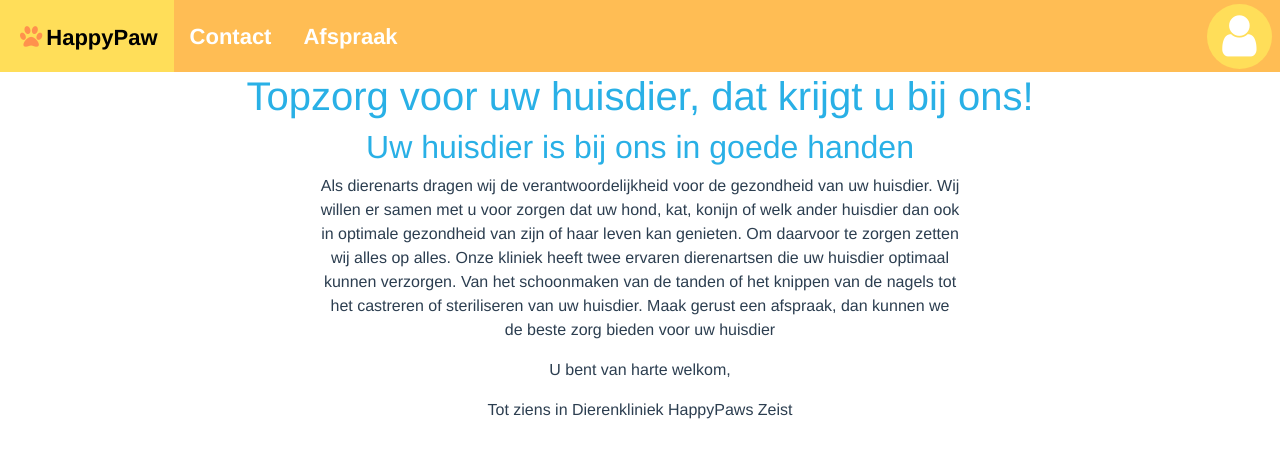
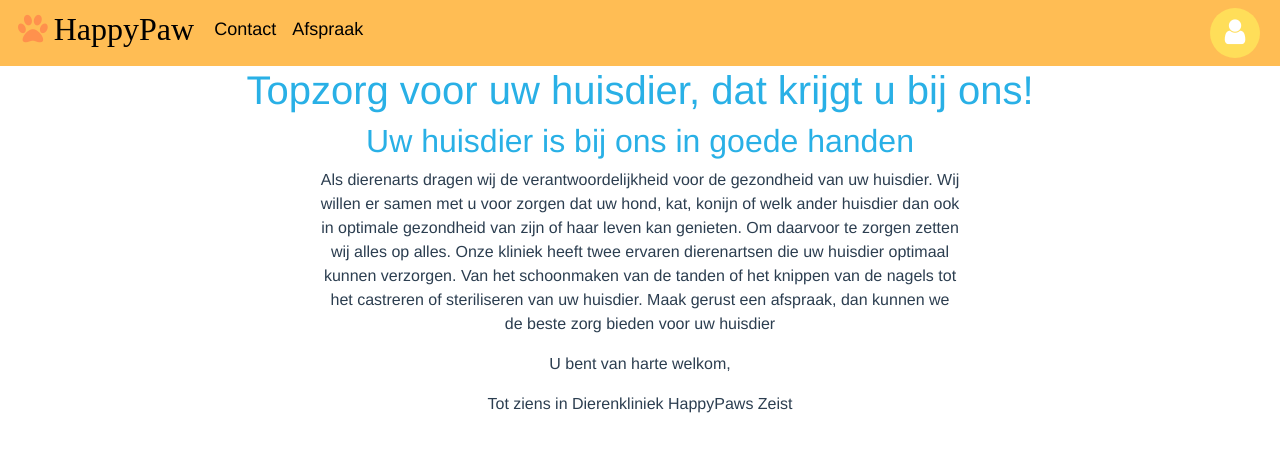
Before and after one commit to Educom-Trainees/educom-dierenartsen, a Vue app: page / in a window 1280 px wide. Shown: the top 458 px of the page. Built offline with nearby package versions, Linux system fonts and the light colour scheme.

Commit message:
Implemented responsive design

```diff
--- a/src/components/TopNavigation.vue
+++ b/src/components/TopNavigation.vue
@@ -1,106 +1,83 @@
 <template>
-    <nav class="topnav">
-        <router-link to="/">
-            <i class="fa fa-paw paw-icon" aria-hidden="true"></i>
-            <span class="hp">HappyPaw</span>
+    <nav class="navbar navbar-expand-lg navbar-light">
+        <div class="navbar-nav h-40">
+            <router-link to="/" class="navbar-brand">
+                <i class="fa fa-paw brand-logo" aria-hidden="true">
+                    <span class="brand-text">HappyPaw</span>
+                </i>
             </router-link>
-        <router-link to="/contact">Contact</router-link>
-        <router-link to="/afspraak-maken">Afspraak</router-link>
-        <div class="dropdown">
-            <div class="dot">
-                <i class="fa fa-user user-icon" aria-hidden="true"></i>
         </div>
-            <div class="dropdown-content">
-                <ul class="user-nav">
+        <button class="navbar-toggler" type="button" data-toggle="collapse" data-bs-toggle="collapse" data-target="#navbarSupportedContent" data-bs-target="#navbarSupportedContent" aria-controls="navbarSupportedContent" aria-expanded="false" aria-label="Toggle navigation">
+            <span class="navbar-toggler-icon"></span>
+        </button>
+
+        <div class="collapse navbar-collapse" id="navbarSupportedContent">
+            <ul class="navbar-nav w-100">
                 <li class="nav-item">
-                        <router-link to="/register">Registreren</router-link>
+                    <router-link class="nav-link" to="/contact">Contact</router-link>
                 </li>
                 <li class="nav-item">
-                        <router-link to="/login">Inloggen</router-link>
+                    <router-link  class="nav-link" to="/afspraak-maken">Afspraak</router-link>
+                </li>
+                <li class="nav-item w-100 d-flex justify-content-center justify-content-lg-end">
+                    <div class="dropdown">
+                        <button class="btn btn-secondary" type="button" id="dropdownMenuButton" data-toggle="dropdown" data-bs-toggle="dropdown" aria-haspopup="true" aria-expanded="false">
+                            <i class="fa fa-user" aria-hidden="true"></i>
+                        </button>
+                        <div class="dropdown-menu dropdown-menu-right" aria-labelledby="dropdownMenuButton">
+                            <router-link class="dropdown-item" to="/register">Registreren</router-link>
+                            <router-link class="dropdown-item" to="/login">Inloggen</router-link>
+                        </div>
+                    </div>
                 </li>
             </ul>
-            </div>
         </div>
     </nav>
 </template>
 
 <style>
-    .topnav {
+    .navbar {
         background-color: #ffbd54;
-        overflow: hidden;
-        max-height: 72px;
     }
-    .topnav a {
-        float: left;
-        color: #ffffff;
-        text-align: center;
-        padding: 20px 16px;
-        text-decoration: none;
-        font-size: 22px;
-        font-weight: 800;
-        min-height: 33px;
+    .navbar .dropdown {
+        margin-right: 12px;
+        padding-right: 8px;
     }
-    .topnav a:hover {
+    .navbar .dropdown button {
+        border-radius: 50%;
+        height: 50px;
+        width: 50px;
         background-color: #ffde59;
+        border: none;
+    }
+    .navbar .dropdown button i {
+        font-size: 1.8rem;
+    }
+    .navbar .dropdown-menu {
+        position: absolute;
+        transform: translate3d(-80px, 0px, 0px);
+    }
+    .navbar .navbar-brand {
+        margin: 0 12px;
+    }
+    .navbar .brand-logo {
+        color: #ff914d;
+        font-size: 2rem;
+    }
+    .navbar .brand-text {
         color: black;
+        font-weight: 400;
     }
-    .topnav .paw-icon {
-        color: #ff914d;
-        padding: 4px;
-        font-size: 1.5rem;
+    .navbar .navbar-brand, .navbar .brand-text {
+        padding: 0;
+        padding-left: 6px;
     }
-    .topnav .dropdown {
-        float: right;
-        overflow: hidden;
-        max-width: 100px;
-        padding: 4px;
+    .navbar .h-40 {
+        min-height: 40px;
     }
-    .topnav .dropdown .dot {
-        height: 65px;
-        width: 65px;
-        background-color: #ffde59;
-        border-radius: 50%;
-        display: inline-block;
-        margin-right: 4px;
-    }
-    .topnav .user-icon {
-        color: #ffffff;
-        font-size: 3rem;
-        margin: auto;
-        width: 80%;
-        padding: 4px;
-        padding-top: 8px;
-    }
-    .topnav .dropdown-content {
-        display: none;
-        position: absolute;
-        right: 0;
-        background-color: #ffbd54;
-        min-width: 200px;
-        z-index: 1;
-        margin-top: 4px;
-    }
-    .topnav .dropdown ul {
-        padding: 0;
-        margin: 0;
-    }
-    .topnav .dropdown li {
-        width: 100%;
-    }
-    .topnav .dropdown-content a {
-        color: #ffffff;
-        text-decoration: none;
-        display: block;
-        width: 100%;
-    }
-    .topnav .dropdown-content a:hover {
-        background-color: #ffde59;
+    .navbar .nav-link {
         color: black;
-    }
-    .topnav .dropdown:hover .dropdown-content {
-        display: block;
-    }
-    .topnav .user-nav {
-        list-style: none;
+        font-weight: 400;
+        font-size: 18px;
     }
 </style>
```
Lines whose indentation alone changed are shown as unchanged.
